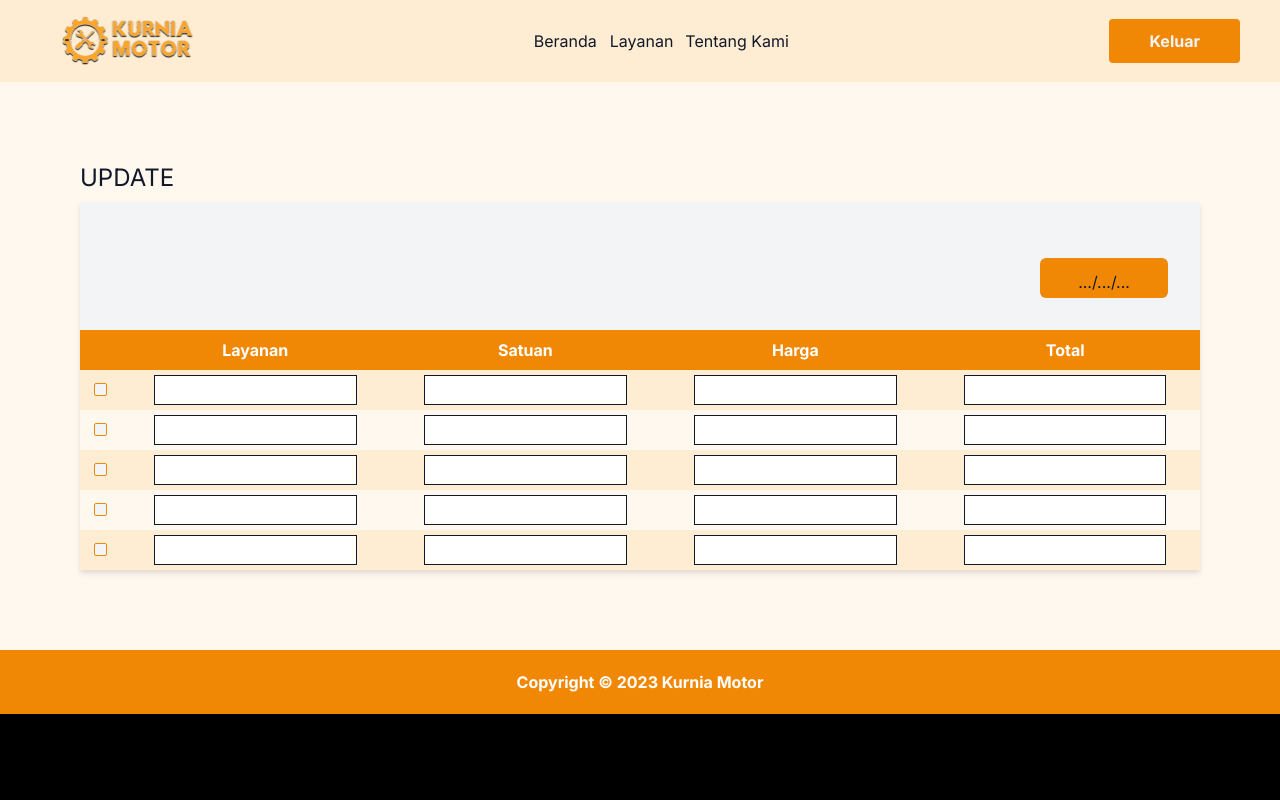
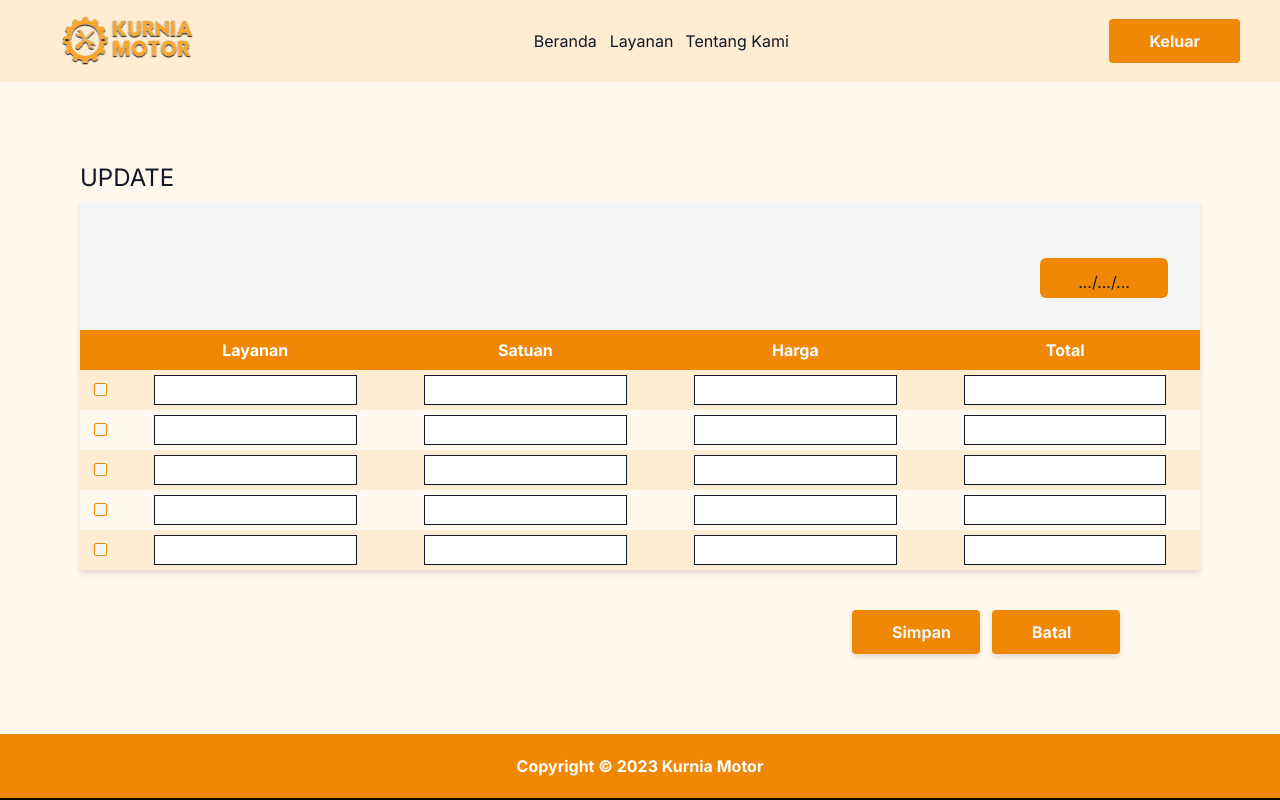
Before and after one commit to kukuh-imanura/kurnia-motor, a React (Vite) app: page /laporan/update in a window 1280 px wide. Built offline with nearby package versions, Linux system fonts and the light colour scheme.

Commit message:
update Laporan Update.tsx

```diff
--- a/src/components/default/Button.tsx
+++ b/src/components/default/Button.tsx
@@ -1,9 +1,14 @@
 import { Link } from "react-router-dom"
 
+function Default(props:any) {
+  return (
+    <Link to={props.link} className={`${props.className} px-10 h-11 text-gray-100 rounded font-bold bg-brand-1 flex items-center`}>{props.text}</Link>
+  )
+}
 
-function Navbar() {
+function Navbar(props:any) {
   return (
-    <Link to="/login" className='px-10 h-11 text-gray-100 rounded font-bold bg-brand-1 flex items-center'>Keluar</Link>
+    <Link to="/login" className={`${props.className} px-10 h-11 text-gray-100 rounded font-bold bg-brand-1 flex items-center`}>Keluar</Link>
   )
 }
 
@@ -17,6 +22,7 @@ function Card(props:any) {
 }
 
 const Button = {
+  Default,
   Navbar,
   Card,
 }
--- a/src/pages/laporan/Update.tsx
+++ b/src/pages/laporan/Update.tsx
@@ -1,3 +1,4 @@
+import Button from "@/components/default/Button"
 import Footer from "@/components/default/Footer"
 import Input from "@/components/default/Input"
 import Navbar from "@/components/default/Navbar"
@@ -17,6 +18,10 @@ function Update() {
             <Input.Default className="bg-brand-1 rounded-md text-gray-100 placeholder:text-gray-100 placeholder:text-center pt-3 w-32 focus:outline-none" placeholder=".../.../..."/>
           </div>
           <Table.Form header={header}/>
+          <div className="mt-10 flex space-x-3 justify-end px-20">
+            <Button.Default link="/laporan" text="Simpan" className="w-32"/>
+            <Button.Default link="/laporan" text="Batal" className="w-32"/>
+          </div>
         </div>
       </section>
 
```
